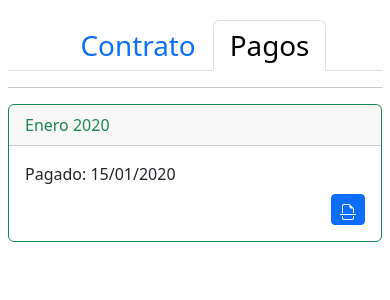
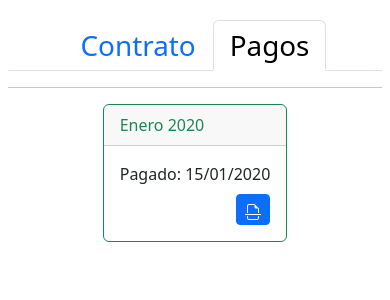
Before and after one commit to 1Pampu/gestion-contratos, a Django app: page /lista_pagos/1/ in a window 390 px wide. Shown: the part 59-359 px from the top of the page. Run offline with Django 5.2, Linux system fonts and the light colour scheme; tables that the repository leaves empty hold one stand-in row (values such as "Sample post").

Commit message:
display cards flexbox

```diff
--- a/templates/contratos/lista_pagos.html
+++ b/templates/contratos/lista_pagos.html
@@ -1,15 +1,14 @@
 {% extends "global/base.html" %}
 
 {% block main %}
-  <div  class="mx-auto p-2 mt-1" style="max-width: 800px;">
+  <div  class="mx-auto p-2 mt-1" style="max-width: 1500px;">
     {% include "global/layouts/icons.html" %}
     {% include "global/layouts/nav_contrato_pagos.html" %}
     <hr>
 
-    <div class="row">
+    <div class="d-flex flex-wrap justify-content-center">
       {% for pago in pagos %}
-        <div class="col-sm-4 mb-sm-3">
-          <div class="card {% if pago.pago %} border-success {% elif pago.hasta < hoy %} border-danger {% endif %}">
+        <div class="card {% if pago.pago %} border-success {% elif pago.hasta < hoy %} border-danger {% endif %} mx-2 mb-2">
           <div class="card-header {% if pago.pago %} text-success {% elif pago.hasta < hoy %} text-danger {% endif %}">{{pago.desde|date:"N Y"}}</div>
           <div class="card-body">
             {% if pago.pago %}
@@ -34,7 +33,6 @@
             </div>
           </div>
         </div>
-        </div>
       {% endfor %}
     </div>
   </div>
```
Lines whose indentation alone changed are shown as unchanged.
